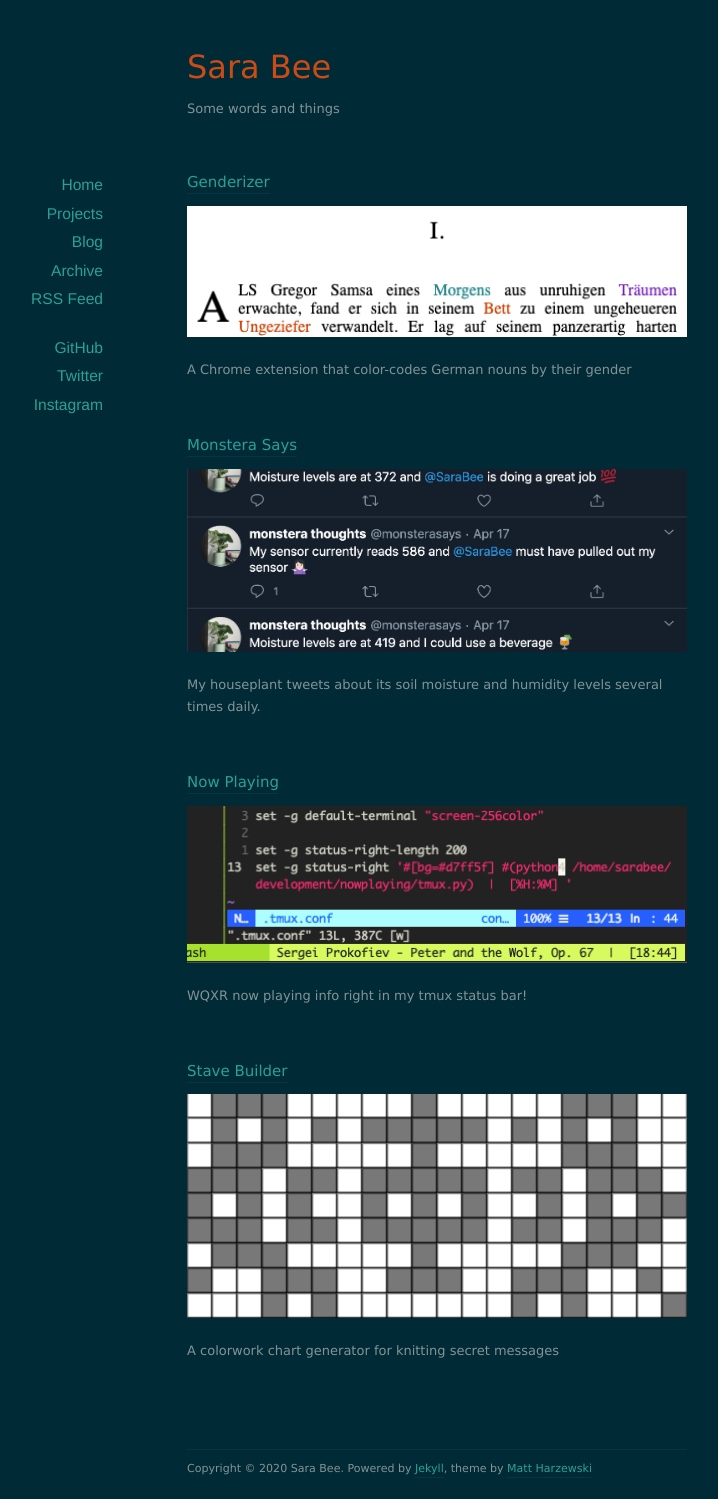
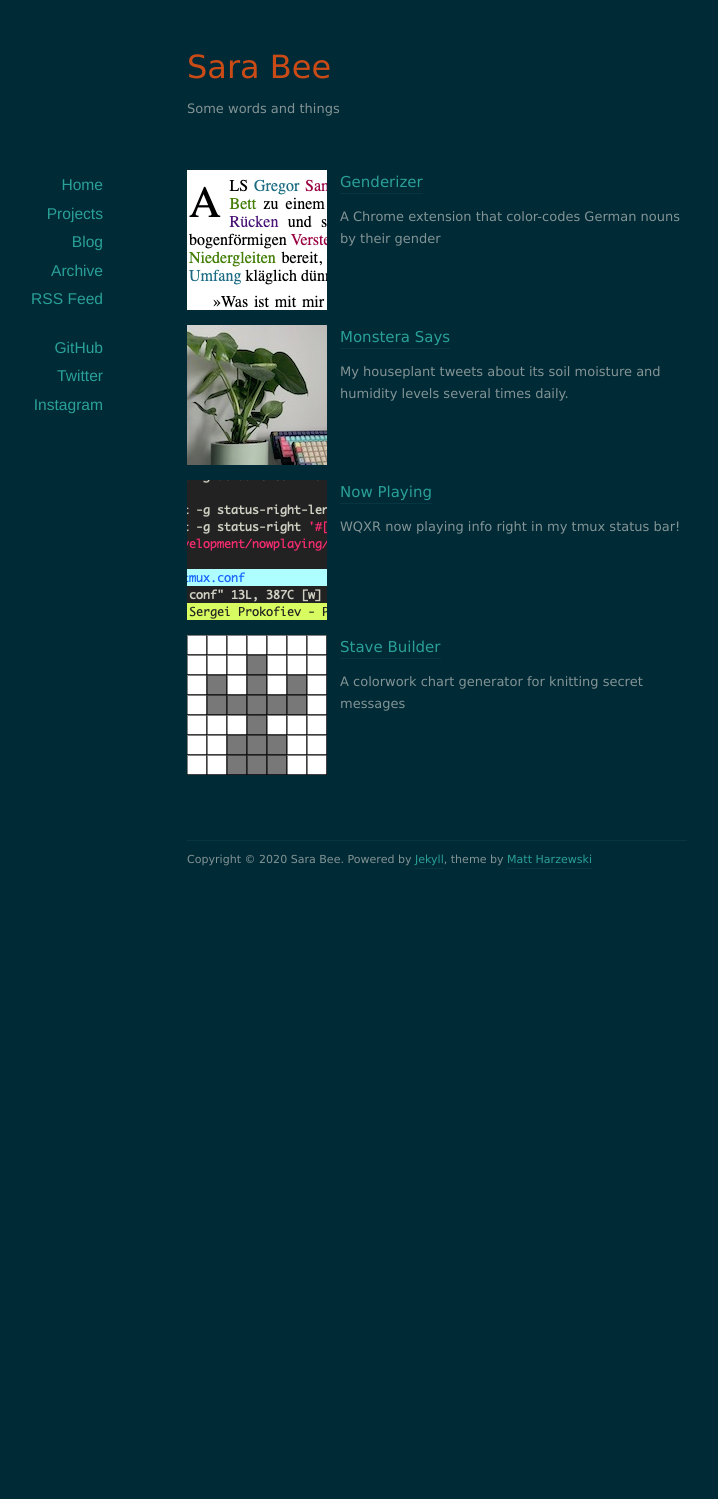
Before and after one commit to SaraBee/SaraBee.github.io, a Jekyll site: the page built from projects/index.md, in a window 1280 px wide. Shown: the whole page, without its empty margins (203-921 px from the left). Built offline with Jekyll 4.4.1, drawn with Linux system fonts in a browser that asks for light colours; nearby versions of some CDN libraries; after the commit the page ends 900 px from its top, so only the background shows below that.

Commit message:
redo project page with thumbnails

```diff
--- a/projects/index.md
+++ b/projects/index.md
@@ -3,12 +3,14 @@ layout: default
 title: Projects
 ---
 {% for project in site.projects %}
+<div style="display:block;height:155px">
+  <img src="{{project.thumbnail}}" class="left" style="margin"/>
   <h2>
     <a href="{{ project.url }}">
       {{ project.title }}
     </a>
   </h2>
-  <img src="{{ project.image }}" width="500"/>
   <p>{{ project.blurb }}</p>
   <br/>
+</div>
 {% endfor %}
```
Also changed, not shown: _projects/genderizer.md (+1 -0 lines), _projects/monstera.md (+1 -0 lines), _projects/now-playing.md (+1 -0 lines), _projects/stave-builder.md (+1 -0 lines).
